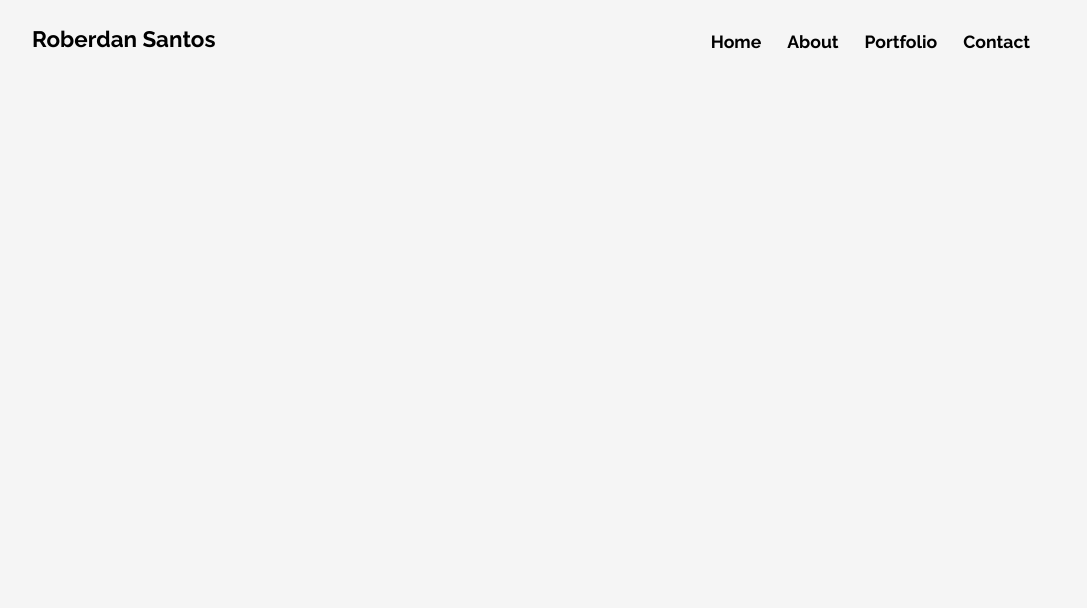
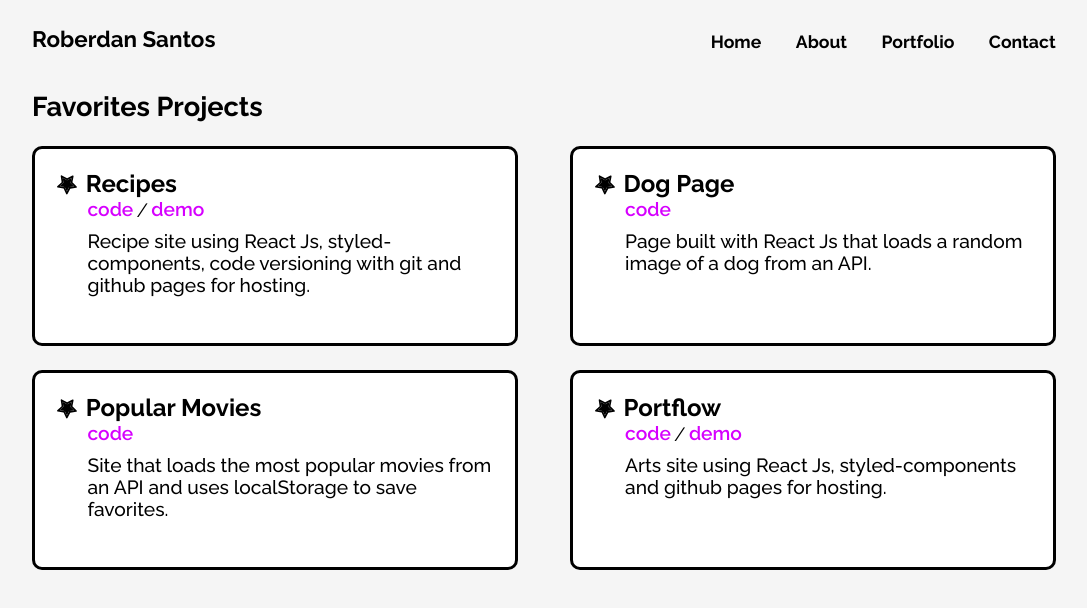
Before and after one commit to LeeYooBin/Portfolio, a React (Create React App) app: page /Portfolio in a window 1280 px wide. Shown: the top 608 px of the page, without its empty margins (96-1183 px from the left). Built offline with nearby package versions, Linux system fonts and the light colour scheme.

Commit message:
Portfolio parte 1

```diff
--- /dev/null
+++ b/src/components/Favorites/index.jsx
@@ -0,0 +1,63 @@
+import { SubTitle } from '../../style/Global';
+import { AiTwotoneStar } from 'react-icons/ai';
+import { AiOutlineArrowRight } from 'react-icons/ai';
+
+import './style.css';
+
+export default function Favorites(){
+    return(
+        <>
+            <section className="favs">
+                <SubTitle>Favorites Projects</SubTitle>
+                <div className="wrapper">
+                    <div className="project">
+                        <h1 className='title'><AiTwotoneStar className='star'/>Recipes</h1>
+                        <nav className='links'>
+                            <a className='link' href="https://github.com/LeeYooBin/Recipes">code</a>
+                            <p>/</p>
+                            <a className='link' href="https://leeyoobin.github.io/Recipes/">demo</a>
+                        </nav>
+                        <p className='text'>
+                            Recipe site using React Js, styled-components, code versioning
+                            with git and github pages for hosting.
+                        </p>
+                    </div>
+
+                    <div className="project">
+                        <h1 className='title'><AiTwotoneStar className='star'/>Dog Page</h1>
+                        <nav className='links'>
+                            <a className='link' href="https://github.com/LeeYooBin/Dog-page">code</a>
+                        </nav>
+                        <p className='text'>
+                            Page built with React Js that loads a random image of a dog from
+                            an API.
+                        </p>
+                    </div>
+
+                    <div className="project">
+                        <h1 className='title'><AiTwotoneStar className='star'/>Popular Movies</h1>
+                        <nav className='links'>
+                            <a className='link' href="https://github.com/LeeYooBin/Popular-movies">code</a>
+                        </nav>
+                        <p className='text'>
+                            Site that loads the most popular movies from an API and uses localStorage
+                            to save favorites.
+                        </p>
+                    </div>
+
+                    <div className="project">
+                        <h1 className='title'><AiTwotoneStar className='star'/>Portflow</h1>
+                        <nav className='links'>
+                            <a className='link' href="https://github.com/LeeYooBin/Portflow">code</a>
+                            <p>/</p>
+                            <a className='link' href="https://leeyoobin.github.io/Portflow/">demo</a>
+                        </nav>
+                        <p className='text'>
+                            Arts site using React Js, styled-components and github pages for hosting.
+                        </p>
+                    </div>
+                </div>
+            </section>
+        </>
+    );
+}
--- /dev/null
+++ b/src/components/Favorites/style.css
@@ -0,0 +1,154 @@
+.favs{
+    padding: 5%;
+}
+
+.project{
+    width: 100%;
+    height: 30%;
+    padding: 5%;
+    background-color: #FFF;
+    border: 3px solid #000;
+    border-radius: 10px;
+    margin-top: 3vh;
+}
+
+.title{
+    display: flex;
+    align-items: center;
+}
+
+.star{
+    margin-right: 2vw;
+    transform: rotate(-35deg);
+}
+
+.links{
+    margin-left: 9vw;
+    display: flex;
+    justify-content: flex-start;
+    align-items: center;
+    gap: 1.5vw;
+}
+
+.links p{
+    font-size: 1.3em;
+}
+
+.link{
+    text-decoration: none;
+    font-size: 1.3em;
+    font-weight: 600;
+    color: #d600ff;
+}
+
+.text{
+    font-size: 1.3em;
+    font-weight: 500;
+    margin-left: 9vw;
+    margin-top: 2vh;
+}
+
+@media screen and (min-width: 700px){
+    .wrapper{
+        display: flex;
+        flex-wrap: wrap;
+        justify-content: space-between;
+    }
+
+    .project{
+        width: 43vw;
+        height: 20vh;
+        margin-top: 1vh;
+        padding: 2%;
+        gap: 1rem;
+    }
+
+    .star{
+        margin-right: 1vw;
+    }
+
+    .links{
+        margin-left: 4.5vw;
+        gap: 0.2rem;
+    }
+
+    .links p{
+        font-size: 1.2em;
+    }
+
+    .link{
+        font-size: 1.2em;
+    }
+
+    .text{
+        font-size: 1.2em;
+        margin-left: 4.5vw;
+    }
+}
+
+@media screen and (min-width: 900px){
+    .project{
+        height: 13vh;
+    }
+
+    .text{
+        margin-top: 1vh;
+    }
+}
+
+@media screen and (min-width: 1000px){
+    .favs{
+        padding: 1% 10%;
+    }
+
+    .wrapper{
+        gap: 1rem;
+    }
+
+    .project{
+        height: 30vh;
+        width: 39vw;
+    }
+
+    .star{
+        margin-right: 0.5vw;
+    }
+
+    .links{
+        margin-left: 3vw;
+    }
+
+    .text{
+        margin-top: 1vh;
+        margin-left: 3vw;
+    }
+}
+
+@media screen and (min-width: 1200px){
+
+    .project{
+        height: 25vh;
+        width: 38vw;
+    }
+
+    .star{
+        margin-right: 0.5vw;
+    }
+
+    .links{
+        margin-left: 2.5vw;
+    }
+
+    .link{
+        border-bottom: 2px solid transparent;
+    }
+
+    .link:hover{
+        border-bottom: 2px solid #d600ff;
+    }
+
+    .text{
+        margin-top: 1vh;
+        margin-left: 2.5vw;
+    }
+}
--- a/src/components/Header/Navbar/NavBarStyle.jsx
+++ b/src/components/Header/Navbar/NavBarStyle.jsx
@@ -68,7 +68,7 @@ export const Menu = styled.nav`
         right: 37%;
         top: 33%;
         padding: 0;
-        width: 25%;
+        width: 27%;
         background: transparent;
         font-weight: 700;
         height: auto;
--- a/src/components/Header/Navbar/index.jsx
+++ b/src/components/Header/Navbar/index.jsx
@@ -21,7 +21,7 @@ export default function Navbar() {
                 <S.Menu open={open}>
                     <Link to='/' onClick={() => close(open)}>Home</Link>
                     <Link to='/About' onClick={() => close(open)}>About</Link>
-                    <a href='#' onClick={() => close(open)}>Portfolio</a>
+                    <Link to='/Portfolio' onClick={() => close(open)}>Portfolio</Link>
                     <a href='#' onClick={() => close(open)}>Contact</a>
                 </S.Menu>
             </S.Navbar>
--- a/src/pages/Home/index.jsx
+++ b/src/pages/Home/index.jsx
@@ -7,6 +7,8 @@ import {
 import Header from "../../components/Header";
 import Main from "../Main";
 import About from "../About";
+import Portfolio from "../Portfolio";
+
 
 export default function Home(){
     return(
@@ -17,6 +19,7 @@ export default function Home(){
                 <Routes>
                     <Route path="/" element={<Main />}></Route>
                     <Route path="/About" element={<About />}></Route>
+                    <Route path="/Portfolio" element={<Portfolio />}></Route>
                 </Routes>
             </Router>
         </>
--- /dev/null
+++ b/src/pages/Portfolio/index.jsx
@@ -0,0 +1,16 @@
+import React, { useEffect } from 'react';
+import Favorites from "../../components/Favorites";
+
+export default function Portfolio(){
+    useEffect(() => {
+        document.title = 'Portfolio';
+    }, []);
+
+    return(
+        <>
+            <main>
+                <Favorites />
+            </main>
+        </>
+    );
+}
```
